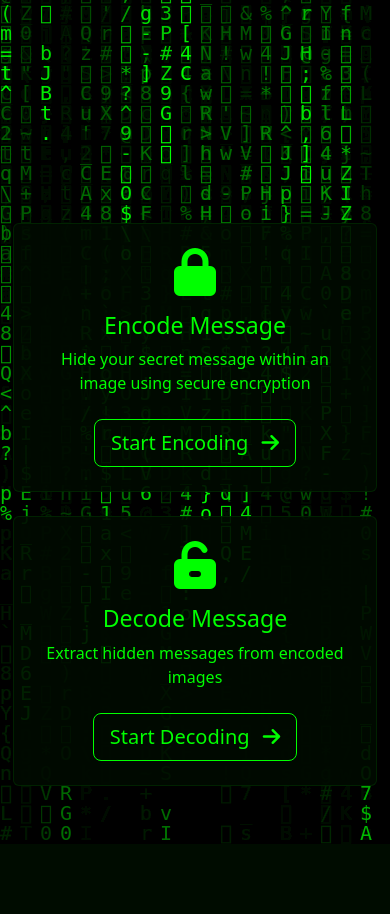
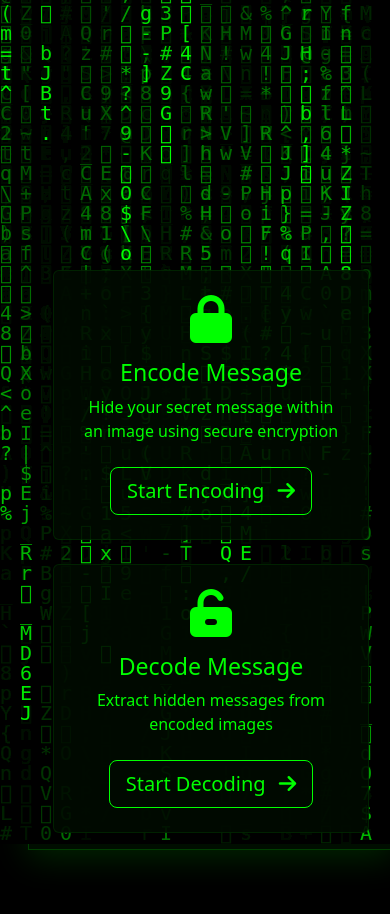
Before and after one commit to gokulraj07-gk/steganography, a Flask app: page / in a window 390 px wide. Before the commit the page ends 843 px from the top, so only its background shows below. Run offline with Flask 3, Linux system fonts and the light colour scheme; some libraries are stand-ins or nearby versions.

Commit message:
Update index.html
ui update

```diff
--- a/templates/index.html
+++ b/templates/index.html
@@ -4,12 +4,13 @@
     <title>Image Steganography - Home</title>
     <link href="https://cdn.jsdelivr.net/npm/bootstrap@5.3.0/dist/css/bootstrap.min.css" rel="stylesheet">
     <link href="https://cdnjs.cloudflare.com/ajax/libs/font-awesome/6.0.0/css/all.min.css" rel="stylesheet">
+    <meta name="viewport" content="width=device-width, initial-scale=1.0">
     <style>
         body {
             background: #000;
             color: #0f0;
             position: relative;
-            overflow: hidden;
+            min-height: 100vh;
         }
 
         .matrix-bg {
@@ -70,19 +71,34 @@
         h1 {
             animation: glitch 3s infinite;
         }
+
+        @media (max-width: 768px) {
+            .glass-container {
+                margin: 1rem;
+                padding: 1rem;
+            }
+
+            .display-4 {
+                font-size: 2rem;
+            }
+
+            .lead {
+                font-size: 1rem;
+            }
+        }
     </style>
 </head>
 <body>
     <div class="matrix-bg"></div>
-    <div class="container min-vh-100 d-flex align-items-center justify-content-center py-5">
-        <div class="glass-container w-100">
+    <div class="container-fluid py-5">
+        <div class="glass-container w-100 mx-3 mx-md-auto" style="max-width: 1200px;">
             <div class="text-center mb-5">
                 <h1 class="display-4 text-white mb-3">Image Steganography</h1>
                 <p class="lead text-white">Hide your secret messages within images securely</p>
             </div>
 
-            <div class="row justify-content-center g-4">
-                <div class="col-md-6">
+            <div class="row justify-content-center g-4 px-2 px-md-4">
+                <div class="col-12 col-md-6">
                     <div class="card feature-card h-100">
                         <div class="card-body text-center p-4">
                             <i class="fas fa-lock fa-3x text-primary mb-3 icon-float"></i>
@@ -94,7 +110,7 @@
                         </div>
                     </div>
                 </div>
-                <div class="col-md-6">
+                <div class="col-12 col-md-6">
                     <div class="card feature-card h-100">
                         <div class="card-body text-center p-4">
                             <i class="fas fa-unlock-alt fa-3x text-primary mb-3 icon-float"></i>
```
